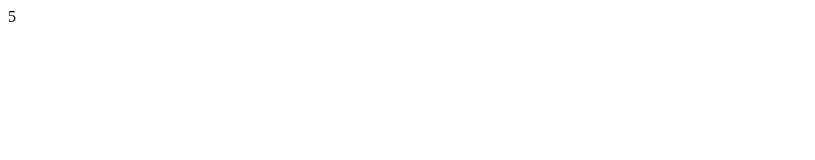
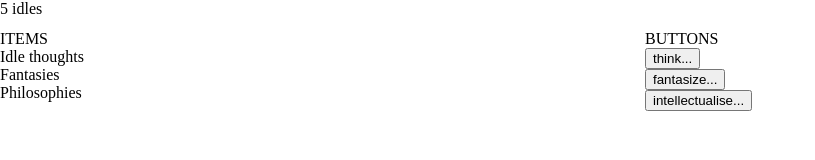
Before and after one commit to ChogyDan/idleidle, a plain HTML site: page index.html in a window 1280 px wide. Shown: the whole page, without its empty margins (0-815 px from the left). Drawn offline with nearby package versions, Linux system fonts and the light colour scheme.

Commit message:
some layout prototyping

```diff
--- a/core.js
+++ b/core.js
@@ -1,4 +1,4 @@
-var myIdle = angular.module('myIdleGame', ["ngStorage"]);
+var myIdle = angular.module('myIdleGame', ["ngStorage", 'ui.layout']);
 
 myIdle.controller('coreCtrl', ['$interval', '$scope', '$localStorage', function ($interval, $scope, $localStorage) {
 	var self = this;
--- a/index.html
+++ b/index.html
@@ -2,15 +2,31 @@
 <html>
 <head>
 	<title>Idle game</title>
+	<link rel="stylesheet" type="text/css" href="include/ui-layout.css"/>
+	<script type="text/javascript" src="https://ajax.googleapis.com/ajax/libs/angularjs/1.4.2/angular.js"></script>
+<script type="text/javascript" src="include/ngStorage.js"></script>
+<script type="text/javascript" src="include/ui-layout.js"></script>
+<script type="text/javascript" src="core.js"></script>
 </head>
 <body ng-app="myIdleGame" ng-controller="coreCtrl as game">
-<span>{{game.idles}}</span>
-<scorebar></scorebar>
-<inventory></inventory>
-<purchasescreen></purchasescreen>
+<div ui-layout="{ flow : 'row' }">
+	<div ui-layout-container max-size="20px" size="20px">{{game.idles}} idles</div><br />
+	<div ui-layout-container><div ui-layout="{ flow: 'column' }">
+		<div ui-layout-container>ITEMS <br />
+			<span>Idle thoughts</span> <br />
+			<span>Fantasies</span> <br />
+			<span>Philosophies</span> <br />
+		</div>
 
-<script type="text/javascript" src="https://ajax.googleapis.com/ajax/libs/angularjs/1.4.2/angular.js"></script>
-<script type="text/javascript" src="include/ngStorage.js"></script>
-<script type="text/javascript" src="core.js"></script>
+		<div ui-layout-container>BUTTONS <br />
+			<button>think...</button> <br />
+			<button>fantasize...</button> <br />
+			<button>intellectualise...</button> <br />
+
+
+		</div>
+	</div></div>
+</div>
+
 </body>
 </html>
```
